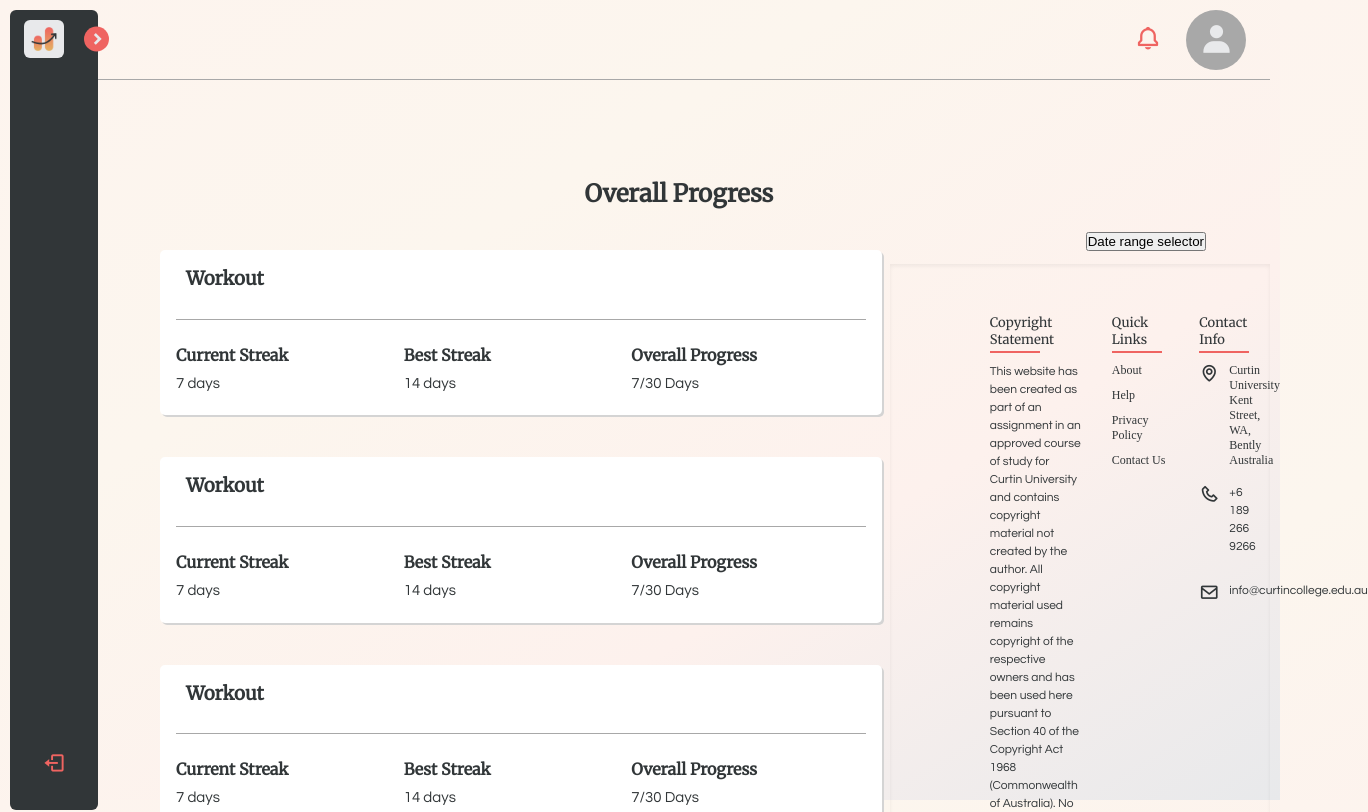
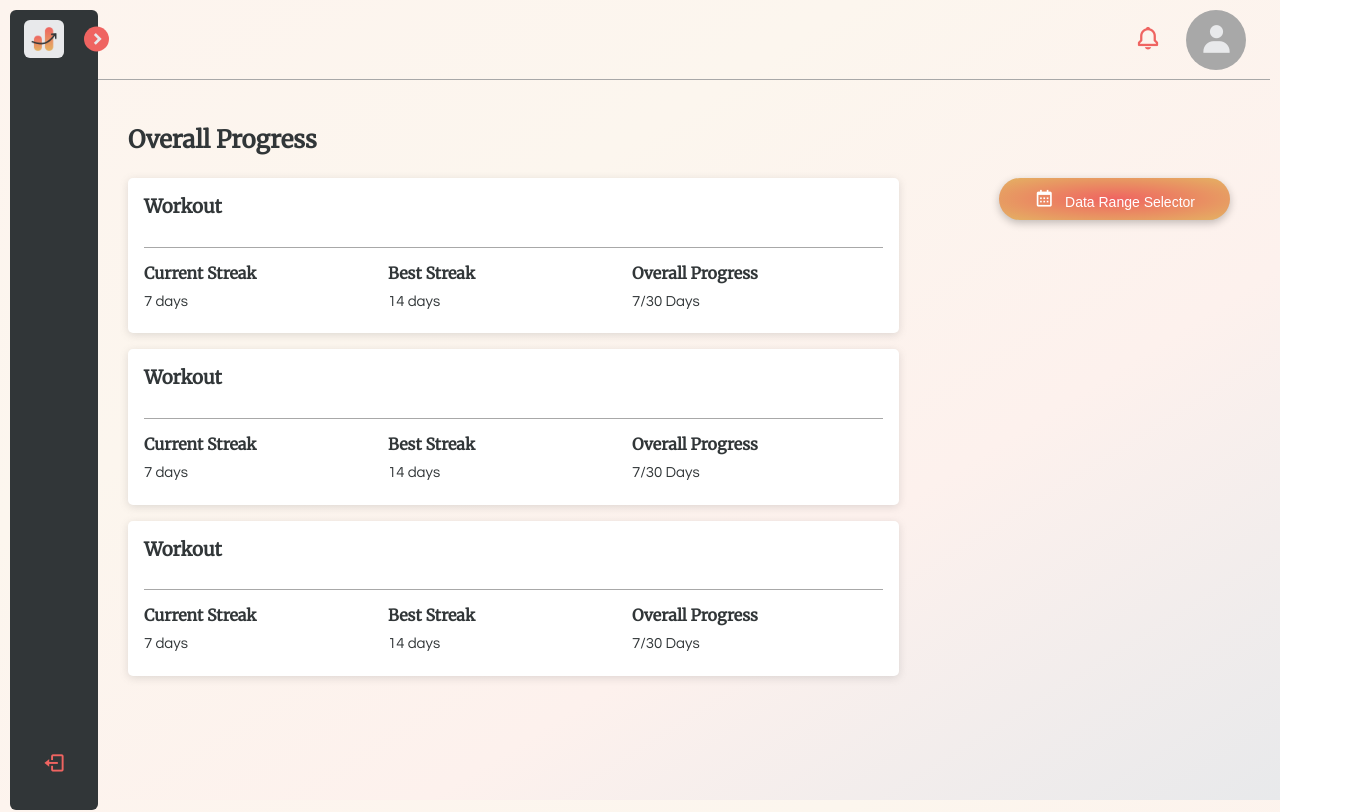
Before and after one commit to s3851446/habithub-frontend, a SvelteKit app in the folder WIP/habithub-frontend/: page /statistics in a window 1280 px wide. Shown: the top 812 px of the page, 1368 px wide, since content can reach past the window. Built offline with nearby package versions, Linux system fonts and the light colour scheme; no server answers.

Commit message:
Updates statistics and setting styles

```diff
--- a/WIP/habithub-frontend/src/routes/settings/+page.svelte
+++ b/WIP/habithub-frontend/src/routes/settings/+page.svelte
@@ -47,70 +47,27 @@
 </div>
 
 <style>
-
-/* Global Styles
---------------------- */
-
-html {
-    box-sizing: border-box;
-}
-*, *:before, *:after {
-    box-sizing: inherit;
-}
-
-body {
-    margin: 0;
-    padding: 0;
-    font-size: 15px;
-    line-height: 1.5;
-    font-style: normal;
-}
   img {
       width: 300px;
   }
-a:hover {
-    text-decoration: none;
-}
-h1, h2, h3, h4 {
-  line-height: 1;
-  margin: 10px;
-  text-align: center;
-}
-h2 {
-    padding-top: 20px;
-}
+
   h3 {
     padding: 20px 0;
   }
-p {
-  text-align: left;
-}
+
   .content-wrap {
       max-width: 95%;
       width: 85%;
-    margin: 0 auto;
-    padding: 10px 0;
       padding-bottom: 16px;
   }
-.item-details h3 ~ p {
-    margin: 0;
-}
-.divider > section {
-    padding: 25px 0;
-}
 
-/* Settings
------------------------------------*/
-
-.settings {
-  padding: 24px 24px;
-}
   .column {
     float: left;
     width: 25%;
     margin-bottom: 16px;
     padding: 8px 8px;
   }
+
   .column h3 {
     margin-bottom: 10px;
   }
@@ -121,12 +78,14 @@ p {
       display: block;
     }
   }
+
   .new-container {
     padding: 0 16px;
     border-radius: 5px;
     background-color: #ffffff;
-  box-shadow: 2px 2px #d4d4d4;
+    box-shadow: rgba(99, 99, 99, 0.2) 0px 2px 8px 0px;
   }
+
   .new-container::after, .row::after {
     content: "";
     clear: both;
@@ -144,6 +103,7 @@ p {
       display: block;
     }
   }
+
   @media screen and (max-width: 750px) {
     .column {
       float: left;
@@ -151,20 +111,14 @@ p {
       display: block;
     }
   }
+
   /* this is a media query that uses max-width. It triggers at 749
   so it doesn't clash with the min-width. h1 font size reduces in size.
   It also changes line height of h2 and h1 and margin of h1.
   */
   @media screen and (max-width:749px){
-    h1 {
-        font-size: 55px;
-        margin-bottom: 20px;
-        padding-left: 50px;
-    }
-    h1, h2 {
+    h2 {
       line-height: 1;
-    }
-    h2 {
       font-size: 35px;
     }
   }
--- a/WIP/habithub-frontend/src/routes/statistics/+page.svelte
+++ b/WIP/habithub-frontend/src/routes/statistics/+page.svelte
@@ -1,10 +1,17 @@
+<script>
+  import Button from "../../components/Button.svelte";
+</script>
+
 <div class="body">
   <section class="statistics">
     <div class="content-wrap item-details divider">
       <h2 id="statistics">Overall Progress</h2>
     </div>
     <div class="statistics-button">
-          <button type="button">Date range selector</button>
+      <Button class="range-selector">
+        <i class='bx bx-calendar'></i>
+        Data Range Selector
+      </Button>
     </div>
     <div class="column">
       <div class="new-container">
@@ -75,77 +82,40 @@
 </div>
 
 <style>
-
-/* Global Styles
---------------------- */
-
-html {
-    box-sizing: border-box;
-}
-*, *:before, *:after {
-    box-sizing: inherit;
+  h2, h3, h4 {
+    line-height: 1;
+    margin-bottom: 10px;
   }
 
-body {
-    margin: 0;
-    padding: 0;
-    font-size: 15px;
-    line-height: 1.5;
-    font-style: normal;
-}
-img {
-    width: 300px;
-}
-a:hover {
-    text-decoration: none;
-}
-h1, h2, h3, h4 {
-  line-height: 1;
-  margin: 10px;
-  text-align: center;
-}
-h2 {
-    padding-top: 20px;
-}
   h3 {
     padding: 20px 0;
   }
+
   p {
     text-align: left;
   }
+
   .content-wrap {
       max-width: 95%;
       width: 85%;
-    margin: 0 auto;
       padding: 10px 0;
       padding-bottom: 16px;
   }
-.item-details h3 ~ p {
-    margin: 0;
-}
-.divider > section {
-    padding: 25px 0;
-}
+
   .variable-column h4 {
     text-align: left;
   }
 
-/* Statistics
------------------------------------*/
-
-.statistics {
-  padding: 24px 24px;
-}
   .column {
-  float: left;
     width: 70%;
     margin-bottom: 16px;
-  padding: 8px 8px;
   }
+
   .column h3 {
     margin-bottom: 10px;
     text-align: left;
   }
+
   .column h4 {
     margin-left: 0;
   }
@@ -156,28 +126,38 @@ p {
       display: block;
     }
   }
+
   .new-container {
     padding: 0 16px;
     border-radius: 5px;
     background-color: #ffffff;
-  box-shadow: 2px 2px #d4d4d4;
+    box-shadow: rgba(99, 99, 99, 0.2) 0px 2px 8px 0px;
   }
-.new-container::after, .row::after {
+
+  .new-container::after {
     content: "";
     clear: both;
     display: table;
   }
+
   .statistics-button {
     float: right;
   }
+
   .variable-column {
     float: left;
     width: 33%;
   }
+
   .variable-row:after {
     content: "";
     display: table;
     clear: both;
+  }
+
+  i {
+    font-size: 20px;
+    margin-right: 7px;
   }
 
   /* Responsive Elements
@@ -191,6 +171,7 @@ p {
       display: block;
     }
   }
+
   @media screen and (max-width: 750px) {
     .column {
       float: left;
@@ -198,20 +179,14 @@ p {
       display: block;
     }
   }
+
   /* this is a media query that uses max-width. It triggers at 749
   so it doesn't clash with the min-width. h1 font size reduces in size.
   It also changes line height of h2 and h1 and margin of h1.
   */
   @media screen and (max-width:749px){
-    h1 {
-        font-size: 55px;
-        margin-bottom: 20px;
-        padding-left: 50px;
-    }
-    h1, h2 {
+      h2 {
           line-height: 1;
-    }
-    h2 {
           font-size: 35px;
       }
   }
```
Lines whose indentation alone changed are shown as unchanged.
